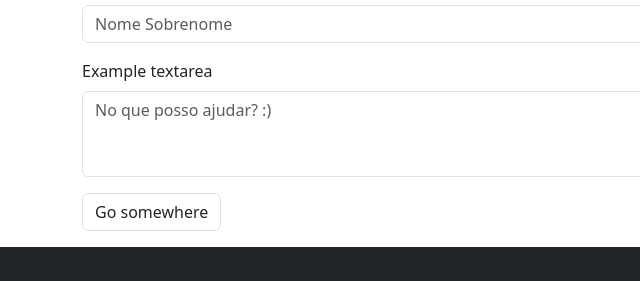
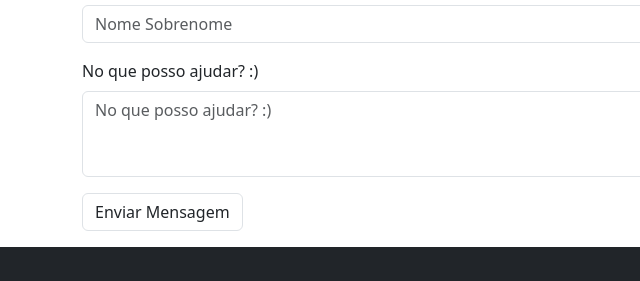
Before and after one commit to Matt-ags/bootstrap-jquery, a plain HTML site: page bootstrap/index.html in a window 1280 px wide. Shown: the part 907-1188 px from the top of the page, 0-640 px from the left. Drawn offline with nearby package versions, Linux system fonts and the light colour scheme.

Commit message:
Update index.html

```diff
--- a/bootstrap/index.html
+++ b/bootstrap/index.html
@@ -119,12 +119,12 @@
                     <input type="text" class="form-control" id="exampleFormControlInput1" placeholder="Nome Sobrenome">
                   </div>
                   <div class="mb-3">
-                    <label for="exampleFormControlTextarea1" class="form-label">Example textarea</label>
+                    <label for="exampleFormControlTextarea1" class="form-label">No que posso ajudar? :)</label>
                     <textarea class="form-control" id="exampleFormControlTextarea1" rows="3" placeholder="No que posso ajudar? :)"></textarea>
                   </div>
 
                   <div class="mb-3">
-                    <a href="#" id="form-href" class="btn border">Go somewhere</a>
+                    <a href="#" id="form-href" class="btn border">Enviar Mensagem</a>
                   </div>
             </div>
         </div>
```
